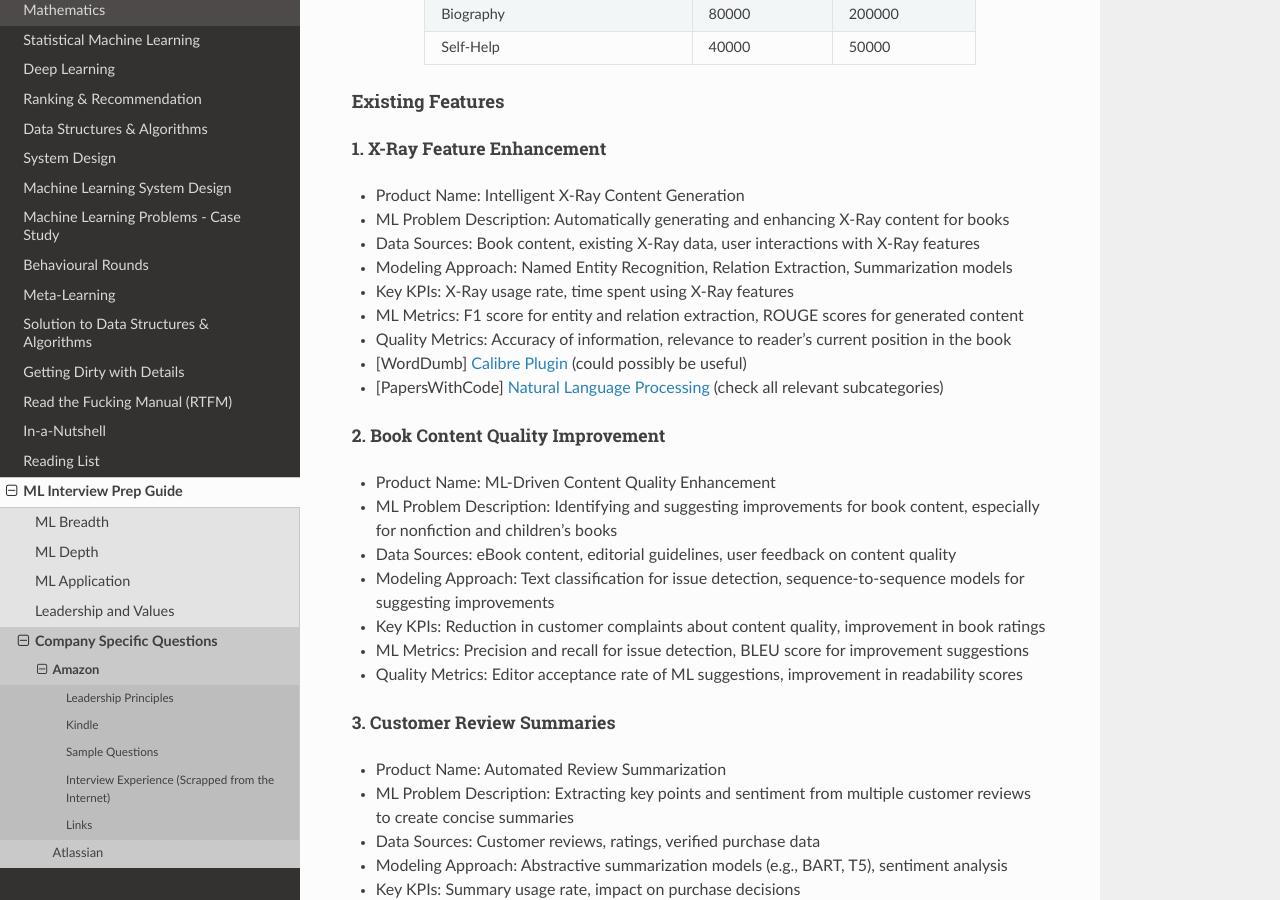
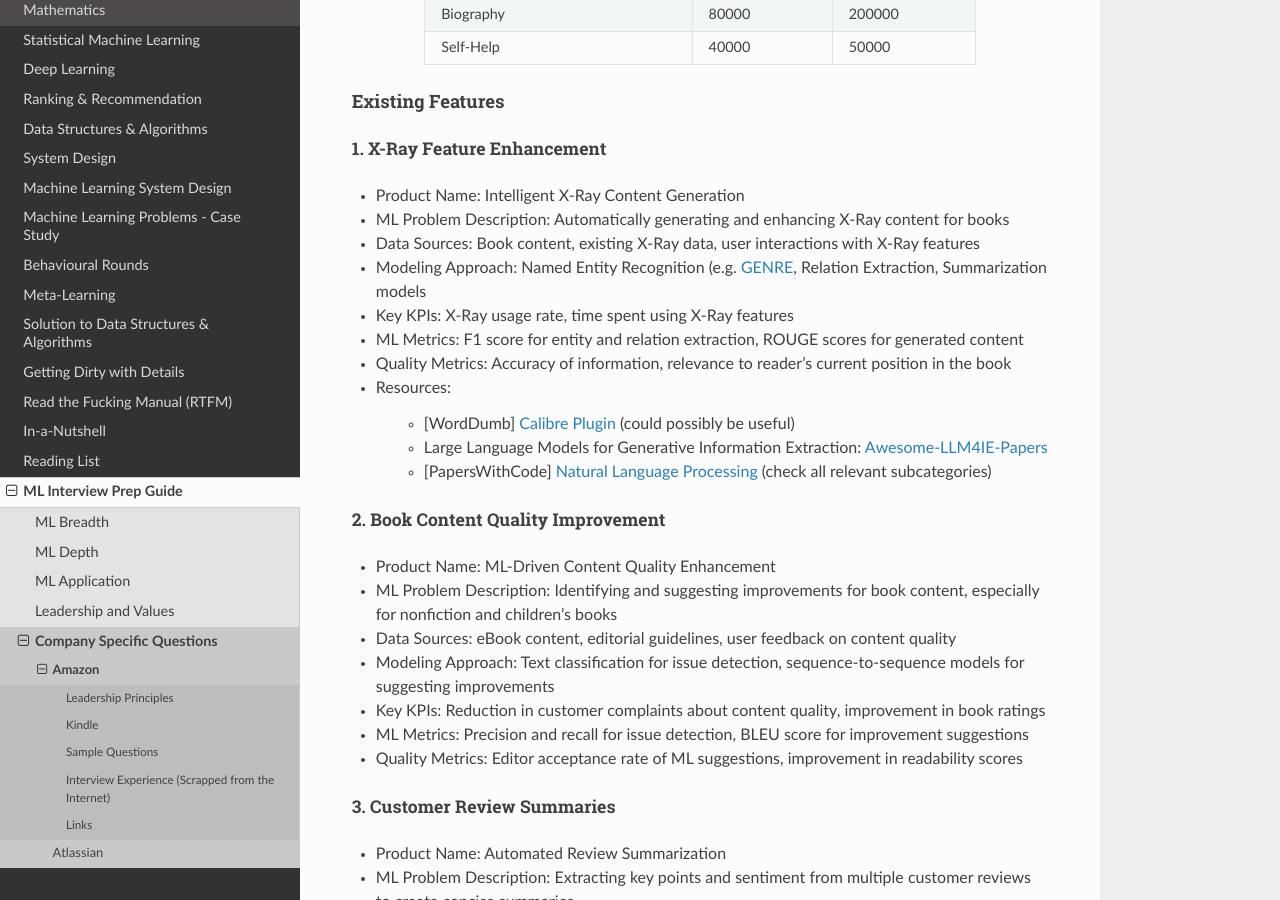
Before and after one commit to uselesstechjunks/leetcode, a Sphinx documentation site: the page built from docs/source/interviews/company/amzn.rst, in a window 1280 px wide and 900 px high, scrolled down 3449 px. Built offline with Sphinx 7.4.7 and the Read the Docs theme 2.0.0, drawn with Linux system fonts in a browser that asks for light colours.

Commit message:
Update amzn.rst (#300)

```diff
--- a/docs/source/interviews/company/amzn.rst
+++ b/docs/source/interviews/company/amzn.rst
@@ -122,12 +122,15 @@ Existing Features
 - Product Name: Intelligent X-Ray Content Generation
 - ML Problem Description: Automatically generating and enhancing X-Ray content for books
 - Data Sources: Book content, existing X-Ray data, user interactions with X-Ray features
-- Modeling Approach: Named Entity Recognition, Relation Extraction, Summarization models
+- Modeling Approach: Named Entity Recognition (e.g. `GENRE <https://github.com/facebookresearch/GENRE>`_, Relation Extraction, Summarization models
 - Key KPIs: X-Ray usage rate, time spent using X-Ray features
 - ML Metrics: F1 score for entity and relation extraction, ROUGE scores for generated content
 - Quality Metrics: Accuracy of information, relevance to reader's current position in the book
-- [WordDumb] `Calibre Plugin <https://xxyzz.github.io/WordDumb/index.html>`_ (could possibly be useful)
-- [PapersWithCode] `Natural Language Processing <https://paperswithcode.com/area/natural-language-processing>`_ (check all relevant subcategories)
+- Resources:
+
+	- [WordDumb] `Calibre Plugin <https://xxyzz.github.io/WordDumb/index.html>`_ (could possibly be useful)
+	- Large Language Models for Generative Information Extraction: `Awesome-LLM4IE-Papers <https://github.com/quqxui/Awesome-LLM4IE-Papers>`_
+	- [PapersWithCode] `Natural Language Processing <https://paperswithcode.com/area/natural-language-processing>`_ (check all relevant subcategories)
 
 2. Book Content Quality Improvement
 ^^^^^^^^^^^^^^^^^^^^^^^^^^^^^^^^^^^^^^^^^^^^^^^^^^^^^^^^^^^^^^^^^^^^^^^^^^
```
